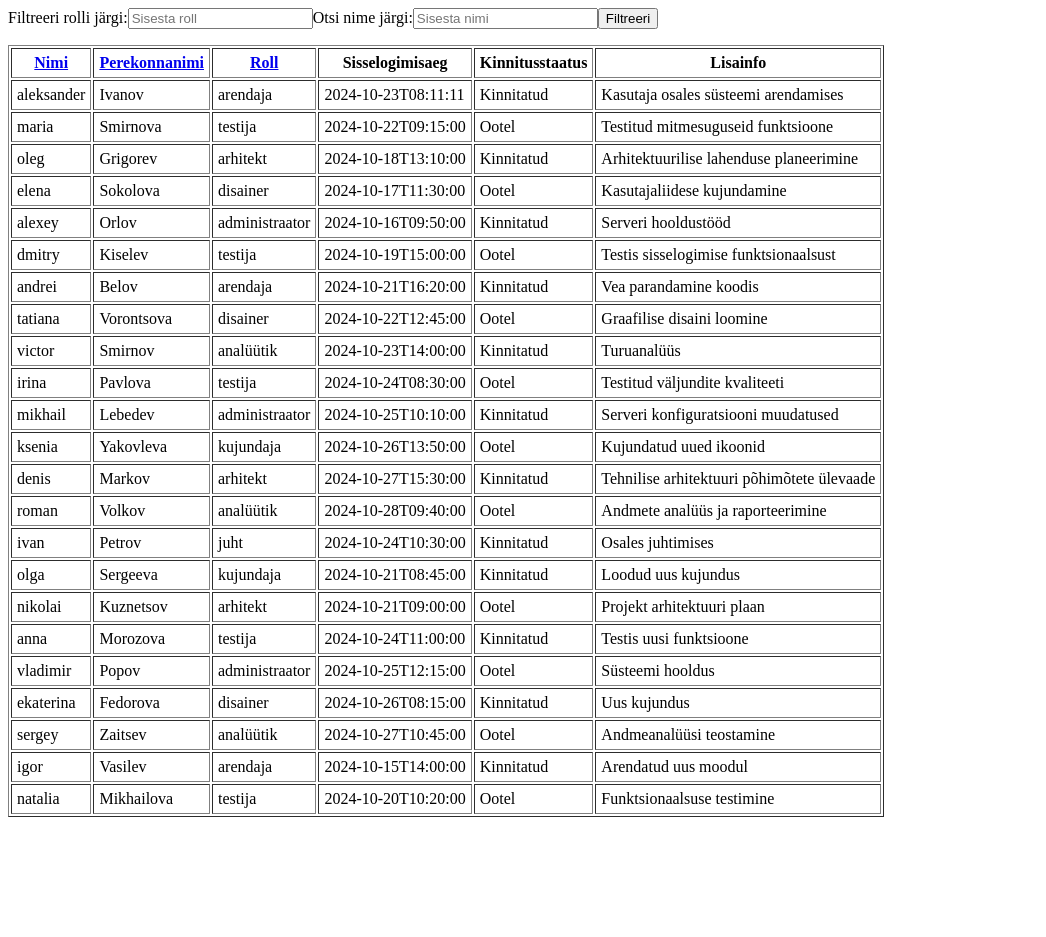
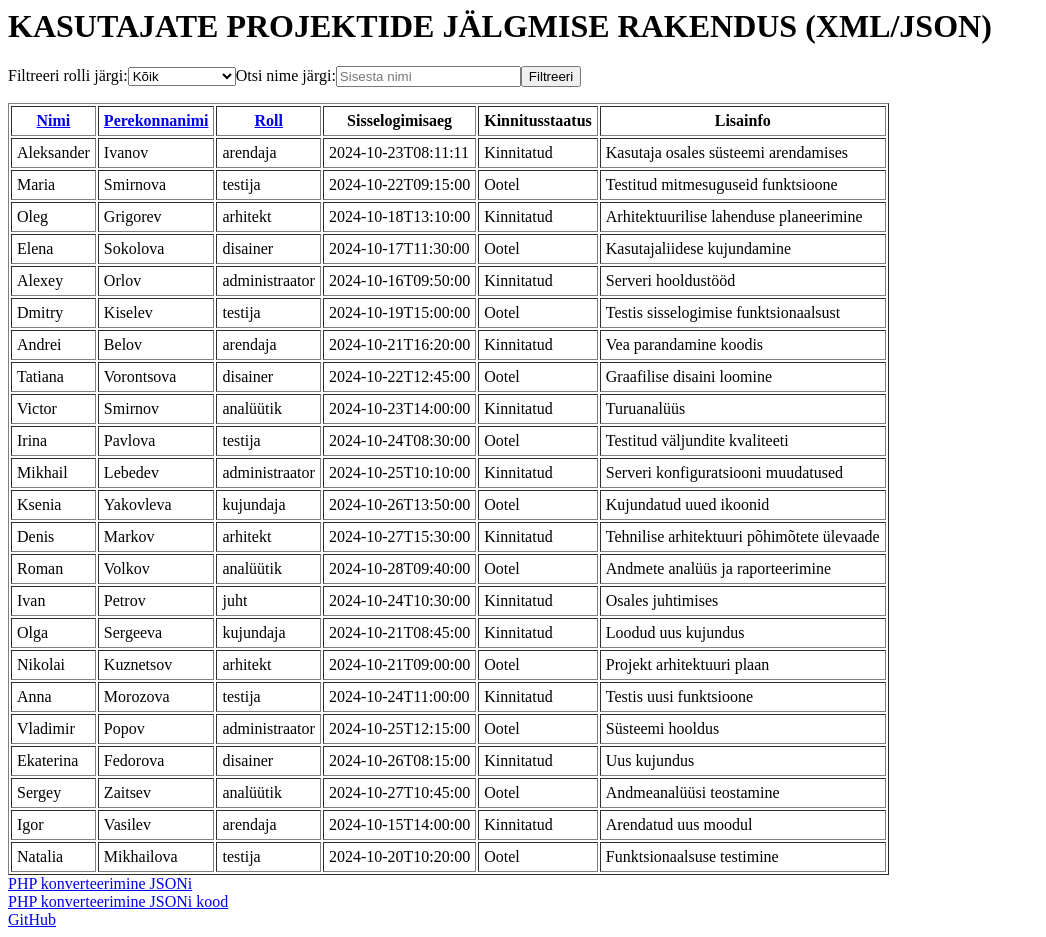
Before and after one commit to OleksandrBohatyrov/project-tracker, a PHP site: page / in a window 1280 px wide. Shown: the whole page, without its empty margins (0-1046 px from the left). Before the commit the page ends 817 px from the top, so only its background shows below. Run offline with PHP 8.4, Linux system fonts and the light colour scheme.

Commit message:
Update index.php

```diff
--- a/index.php
+++ b/index.php
@@ -1,21 +1,25 @@
 <?php
-
 if (file_exists('projekti-aruanded.xml')) {
-
 
     $xml = simplexml_load_file('projekti-aruanded.xml');
 
-    // Andmete saamine filtreerimiseks ja sorteerimiseks
+    // Filtri otsimine rippmenüüst ja otsing nime järgi
     $filterRole = isset($_GET['roleFilter']) ? strtolower(trim($_GET['roleFilter'])) : '';
     $searchName = isset($_GET['nameSearch']) ? strtolower(trim($_GET['nameSearch'])) : '';
     $sortColumn = isset($_GET['sortColumn']) ? $_GET['sortColumn'] : '';
     $sortOrder = isset($_GET['sortOrder']) ? $_GET['sortOrder'] : 'asc';
 
-    // XML andmete konverteerimine massiivi töötlemiseks
+    // XML-andmete konverteerimine massiivi töötlemiseks
     $reports = [];
+    $roles = [];
     foreach ($xml->aruanded->aruanne as $aruanne) {
         $reports[] = $aruanne;
+        $roles[] = strtolower((string) $aruanne->kasutaja->roll);  // Собираем все роли
     }
+
+    // Получаем уникальные роли
+    $uniqueRoles = array_unique($roles);
+    sort($uniqueRoles);  // Сортируем роли в алфавитном порядке
 
     // Andmete sorteerimine määratud veeru järgi
     if ($sortColumn) {
@@ -26,10 +30,19 @@ if (file_exists('projekti-aruanded.xml')) {
         });
     }
 
-    // Filtreerimis- ja otsinguvorm
+    // Rolli järgi filtreerimise vorm koos rippmenüüga ja otsinguga nime järgi
+    echo '<h1>KASUTAJATE PROJEKTIDE JÄLGMISE RAKENDUS (XML/JSON)</h1>';
     echo '<form method="GET">';
     echo '<label for="roleFilter">Filtreeri rolli järgi:</label>';
-    echo '<input type="text" id="roleFilter" name="roleFilter" value="' . htmlspecialchars($filterRole) . '" placeholder="Sisesta roll" />';
+    echo '<select id="roleFilter" name="roleFilter">';
+    echo '<option value="">Kõik</option>';
+
+    // Динамическое добавление уникальных ролей в выпадающий список
+    foreach ($uniqueRoles as $role) {
+        echo '<option value="' . htmlspecialchars($role) . '" ' . ($filterRole == $role ? 'selected' : '') . '>' . ucfirst($role) . '</option>';
+    }
+
+    echo '</select>';
     echo '<label for="nameSearch">Otsi nime järgi:</label>';
     echo '<input type="text" id="nameSearch" name="nameSearch" value="' . htmlspecialchars($searchName) . '" placeholder="Sisesta nimi" />';
     echo '<input type="submit" value="Filtreeri" />';
@@ -48,20 +61,20 @@ if (file_exists('projekti-aruanded.xml')) {
 
     // Andmete filtreerimine ja kuvamine
     foreach ($reports as $aruanne) {
-        $nimi = strtolower((string) $aruanne->kasutaja->nimi);
+        $nimi = ucfirst(strtolower((string) $aruanne->kasutaja->nimi));
         $perekonnanimi = (string) $aruanne->kasutaja->perekonnanimi;
         $roll = strtolower((string) $aruanne->kasutaja->roll);
         $sisselogimisaeg = (string) $aruanne->kasutaja->sisselogimisaeg;
         $kinnitusstaatus = (string) $aruanne->kasutaja->kinnitusstaatus;
         $lisainfo = (string) $aruanne->lisainfo;
 
-        // Filtrite ja otsingutingimuste rakendamine
-        if (($filterRole && strpos($roll, $filterRole) === false) ||
+        // Filtreerimis- ja otsingutingimuste kontrollimine
+        if (($filterRole && $filterRole != $roll) ||
             ($searchName && strpos($nimi, $searchName) === false)) {
             continue;
         }
 
-        // Näita tabeli rida
+        // Tabeli rea kuvamine
         echo '<tr>';
         echo '<td>' . htmlspecialchars($nimi) . '</td>';
         echo '<td>' . htmlspecialchars($perekonnanimi) . '</td>';
@@ -72,7 +85,15 @@ if (file_exists('projekti-aruanded.xml')) {
         echo '</tr>';
     }
 
+
     echo '</table>';
+
+
+    echo '<a href="https://oleksandrbohatyrov22.thkit.ee/project-tracker/convert_to_json.php?code">PHP konverteerimine JSONi</a>';
+    echo '<br/>';
+    echo '<a href="https://oleksandrbohatyrov22.thkit.ee/project-tracker/convert_to_json.php?code">PHP konverteerimine JSONi kood</a>';
+    echo '<br/>';
+    echo '<a href="https://github.com/OleksandrBohatyrov/project-tracker">GitHub</a>';
 } else {
     exit('Не удалось открыть projekti-aruanded.xml.');
 }
```
